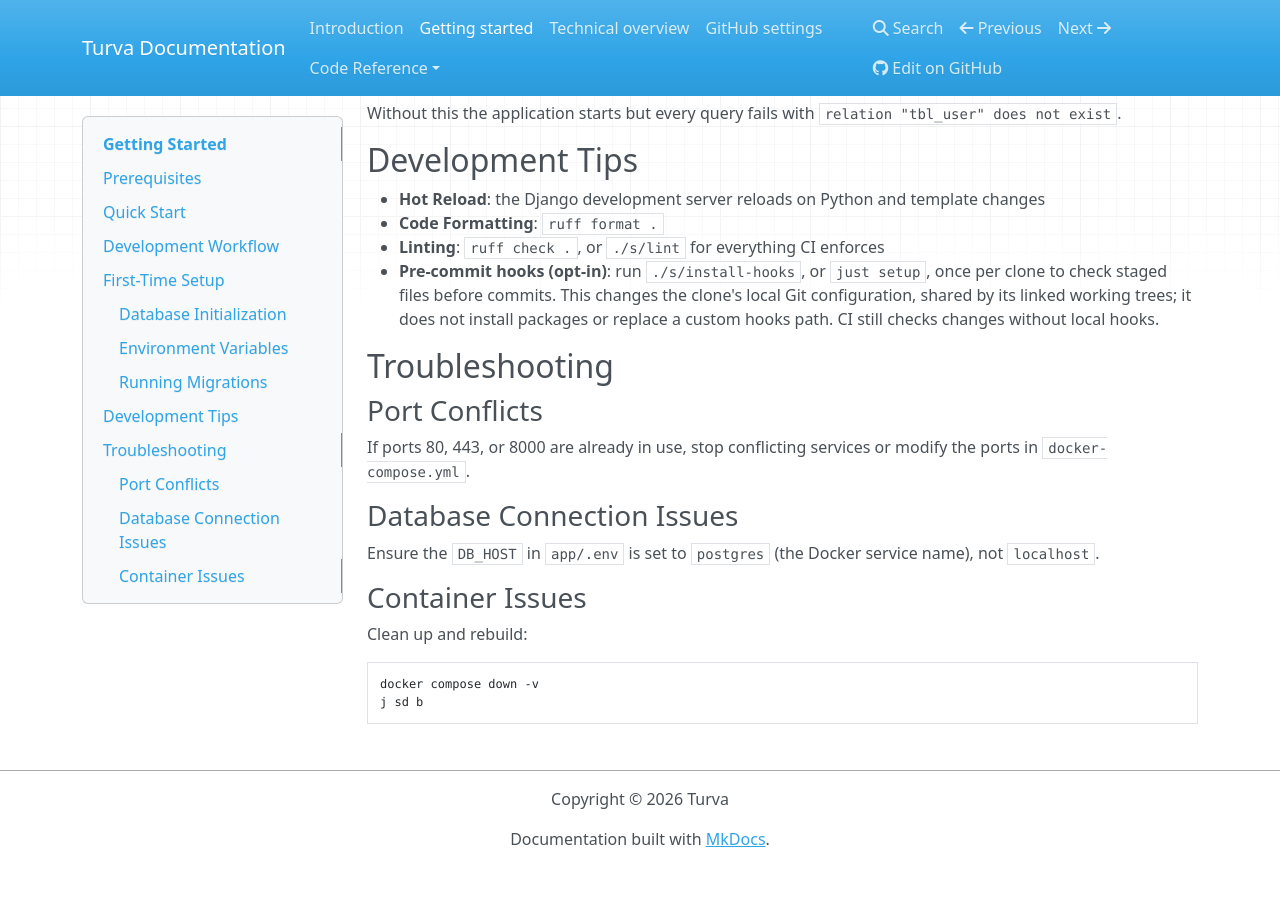
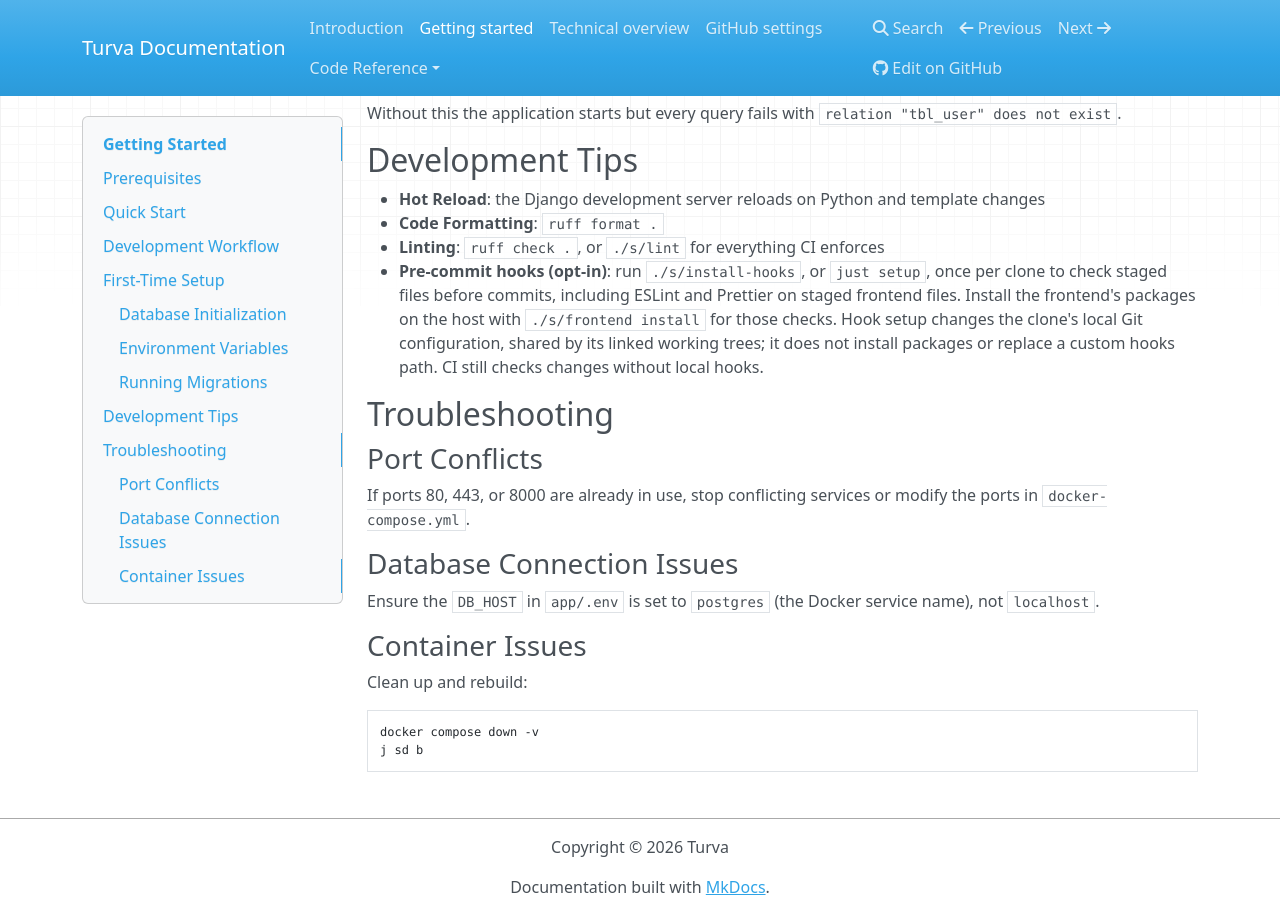
Before and after one commit to turva-uk/turva, an MkDocs documentation site: the page built from docs/docs/getting-started.md, in a window 1280 px wide and 900 px high, scrolled down 1928 px. Built offline with MkDocs 1.6.1, drawn with Linux system fonts in a browser that asks for light colours; nearby versions of some CDN libraries; before the commit the page ends 2795 px from its top, so only the background shows below that.

Commit message:
feat(frontend): run ESLint and Prettier on staged frontend files at commit
The pre-commit hook now runs lint-staged after pre-commit when a staged
file is under frontend/, and stops the commit if ESLint or Prettier fails.
`just setup` also creates frontend/node_modules before Docker can create
it as root, so `./s/frontend install` can fill it on the host.

SAFETY.md is unchanged: this is developer tooling, and CI still runs the
whole frontend gate on every pull request.

```diff
--- a/docs/docs/getting-started.md
+++ b/docs/docs/getting-started.md
@@ -106,7 +106,7 @@ Without this the application starts but every query fails with `relation "tbl_us
 - **Hot Reload**: the Django development server reloads on Python and template changes
 - **Code Formatting**: `ruff format .`
 - **Linting**: `ruff check .`, or `./s/lint` for everything CI enforces
-- **Pre-commit hooks (opt-in)**: run `./s/install-hooks`, or `just setup`, once per clone to check staged files before commits. This changes the clone's local Git configuration, shared by its linked working trees; it does not install packages or replace a custom hooks path. CI still checks changes without local hooks.
+- **Pre-commit hooks (opt-in)**: run `./s/install-hooks`, or `just setup`, once per clone to check staged files before commits, including ESLint and Prettier on staged frontend files. Install the frontend's packages on the host with `./s/frontend install` for those checks. Hook setup changes the clone's local Git configuration, shared by its linked working trees; it does not install packages or replace a custom hooks path. CI still checks changes without local hooks.
 
 ## Troubleshooting
 
```
Also changed, not shown: 6 other files.
